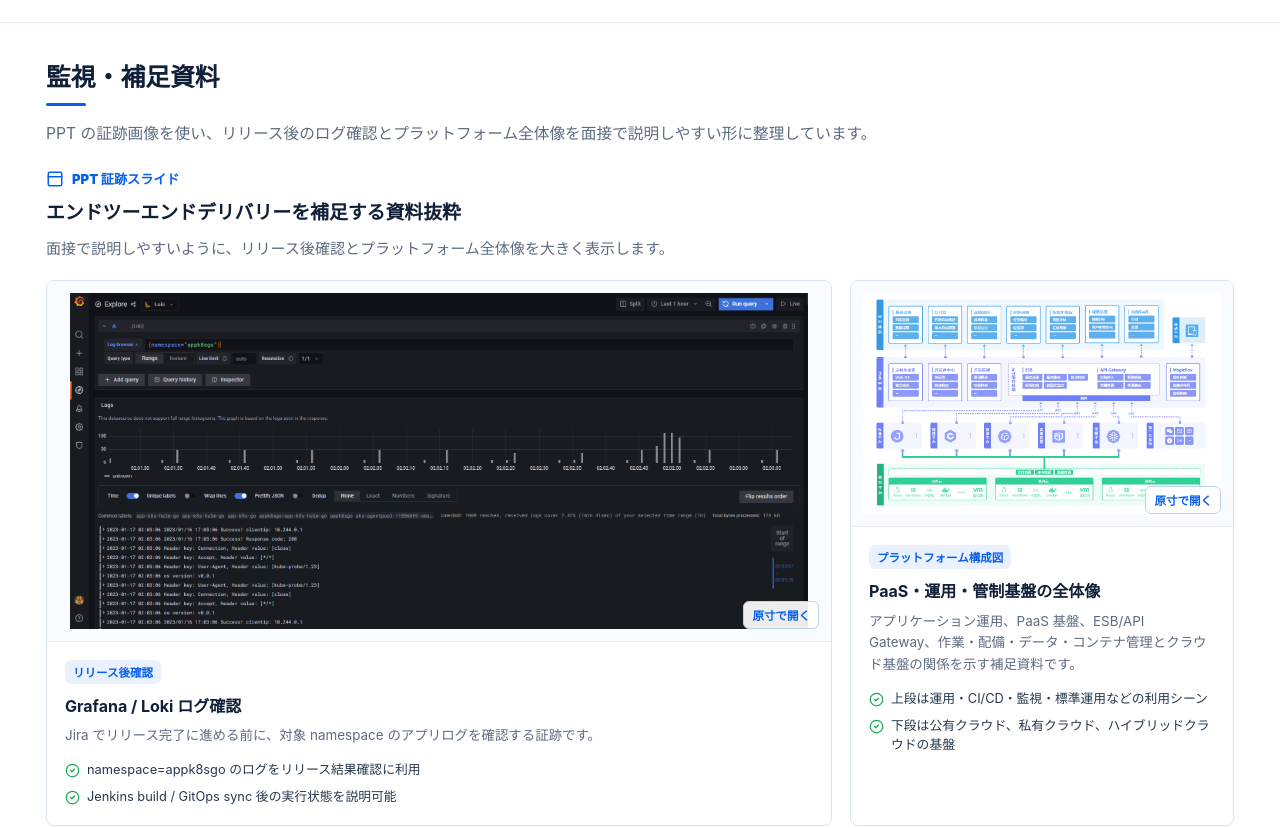
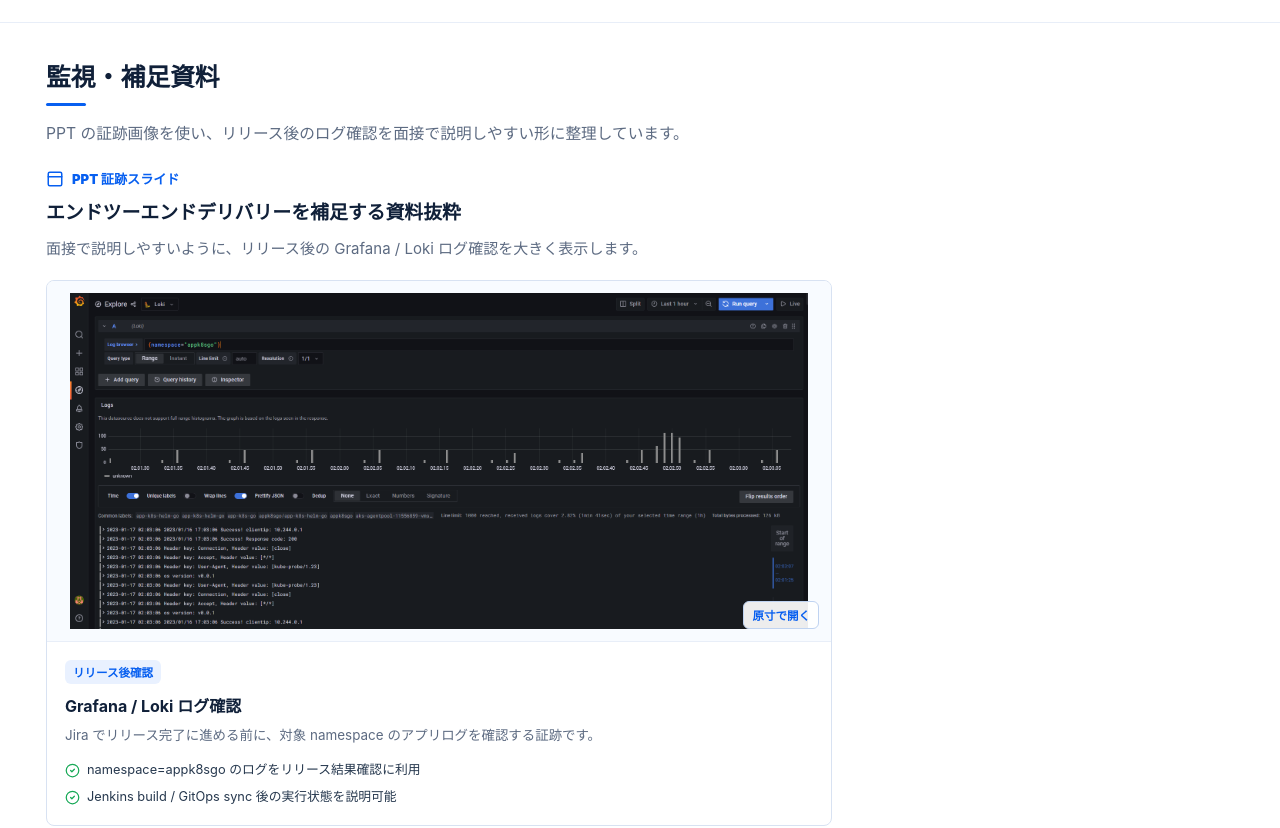
Before and after one commit to ouha2020/portfolio, a React (Vite) app: page / in a window 1280 px wide. Shown: the part 1840-2668 px from the top of the page. Built offline with nearby package versions, Linux system fonts and the light colour scheme.

Commit message:
remove platform presentation card

```diff
--- a/src/App.tsx
+++ b/src/App.tsx
@@ -656,13 +656,13 @@
       ? {
           kicker: "PPT 証跡スライド",
           title: "エンドツーエンドデリバリーを補足する資料抜粋",
-          body: "面接で説明しやすいように、リリース後確認とプラットフォーム全体像を大きく表示します。",
+          body: "面接で説明しやすいように、リリース後の Grafana / Loki ログ確認を大きく表示します。",
           open: "原寸で開く",
         }
       : {
           kicker: "PPT 证据页",
           title: "补充端到端交付说明的资料摘录",
-          body: "为了面试讲解更完整，把发布后验证和平台全景作为大图证据展示。",
+          body: "为了面试讲解更完整，仅保留发布后的 Grafana / Loki 日志验证证据。",
           open: "原图打开",
         };
 
--- a/src/content.ts
+++ b/src/content.ts
@@ -43,7 +43,7 @@
       "本番運用を意識したヘルスチェック、リソース制御、分散配置、セキュリティコンテキストを Helm Chart に整理しています。",
     observabilityTitle: "監視・補足資料",
     observabilitySubtitle:
-      "PPT の証跡画像を使い、リリース後のログ確認とプラットフォーム全体像を面接で説明しやすい形に整理しています。",
+      "PPT の証跡画像を使い、リリース後のログ確認を面接で説明しやすい形に整理しています。",
     certificatesTitle: "資格・補足資料",
     certificatesSubtitle: "プレゼン資料から抽出した証跡を、面接時に参照しやすい形で配置します。",
     openEvidence: "資料を確認",
@@ -83,7 +83,7 @@
       "在 Helm Chart 中整理健康检查、资源控制、调度分布、安全上下文等面向生产的实践。",
     observabilityTitle: "监控 · 补充材料",
     observabilitySubtitle:
-      "用 PPT 中的证据图补充发布后的日志验证和平台整体能力说明，便于面试时快速讲清背景。",
+      "用 PPT 中的证据图补充发布后的日志验证，便于面试时快速讲清发布后的确认方式。",
     certificatesTitle: "证书与补充材料",
     certificatesSubtitle: "从演示材料中抽取证据图，便于面试时快速说明项目背景和资质。",
     openEvidence: "查看资料",
@@ -328,26 +328,6 @@
       },
     ],
   },
-  {
-    id: "ppt-platform",
-    image: "/assets/ppt-media/image44.jpeg",
-    tag: { ja: "プラットフォーム構成図", zh: "平台架构图" },
-    title: { ja: "PaaS・運用・管制基盤の全体像", zh: "PaaS、运维、管控平台全景" },
-    description: {
-      ja: "アプリケーション運用、PaaS 基盤、ESB/API Gateway、作業・配備・データ・コンテナ管理とクラウド基盤の関係を示す補足資料です。",
-      zh: "这张图说明应用场景、PaaS 平台、ESB/API Gateway、作业/部署/数据/容器管理以及云底座之间的关系。",
-    },
-    points: [
-      {
-        ja: "上段は運用・CI/CD・監視・標準運用などの利用シーン",
-        zh: "上层展示运维、CI/CD、监控、标准运维等使用场景",
-      },
-      {
-        ja: "下段は公有クラウド、私有クラウド、ハイブリッドクラウドの基盤",
-        zh: "下层展示公有云、私有云、混合云等基础设施底座",
-      },
-    ],
-  },
 ];
 
 export const evidenceItems: EvidenceItem[] = [
```
